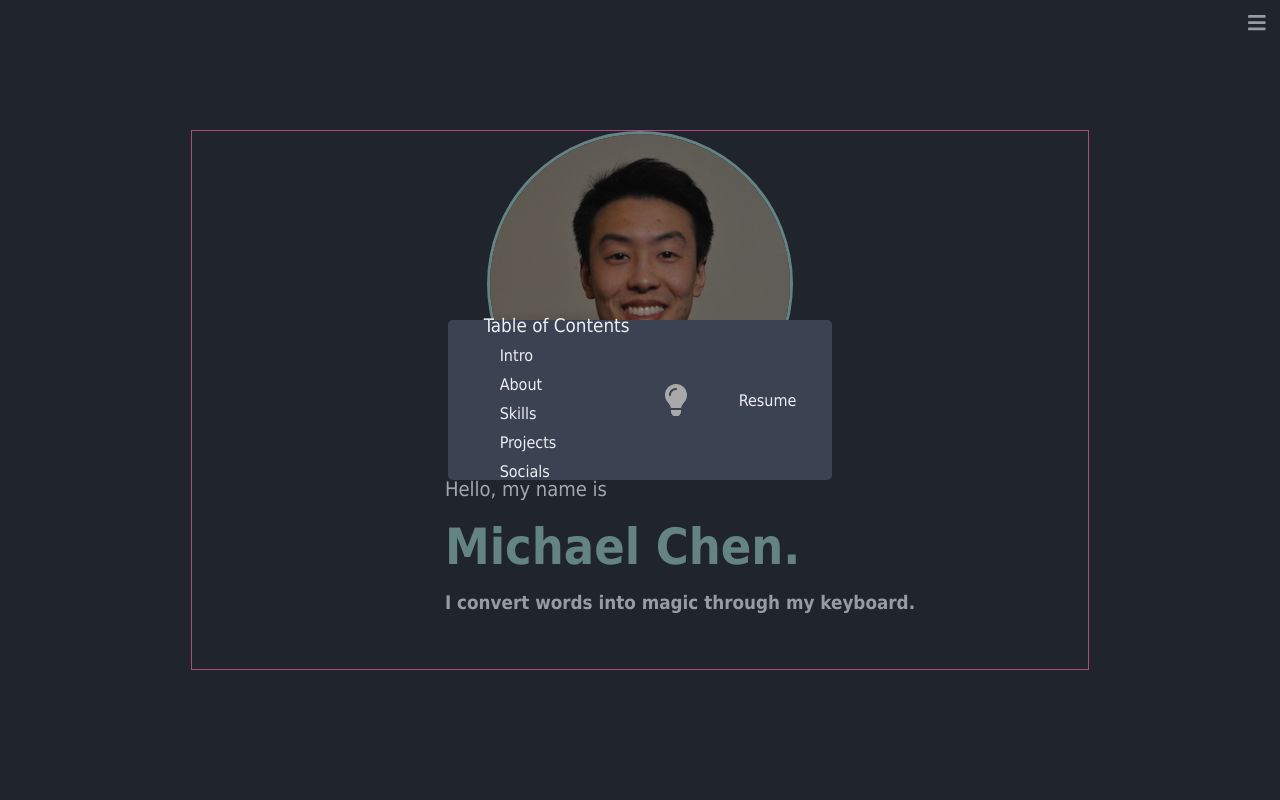
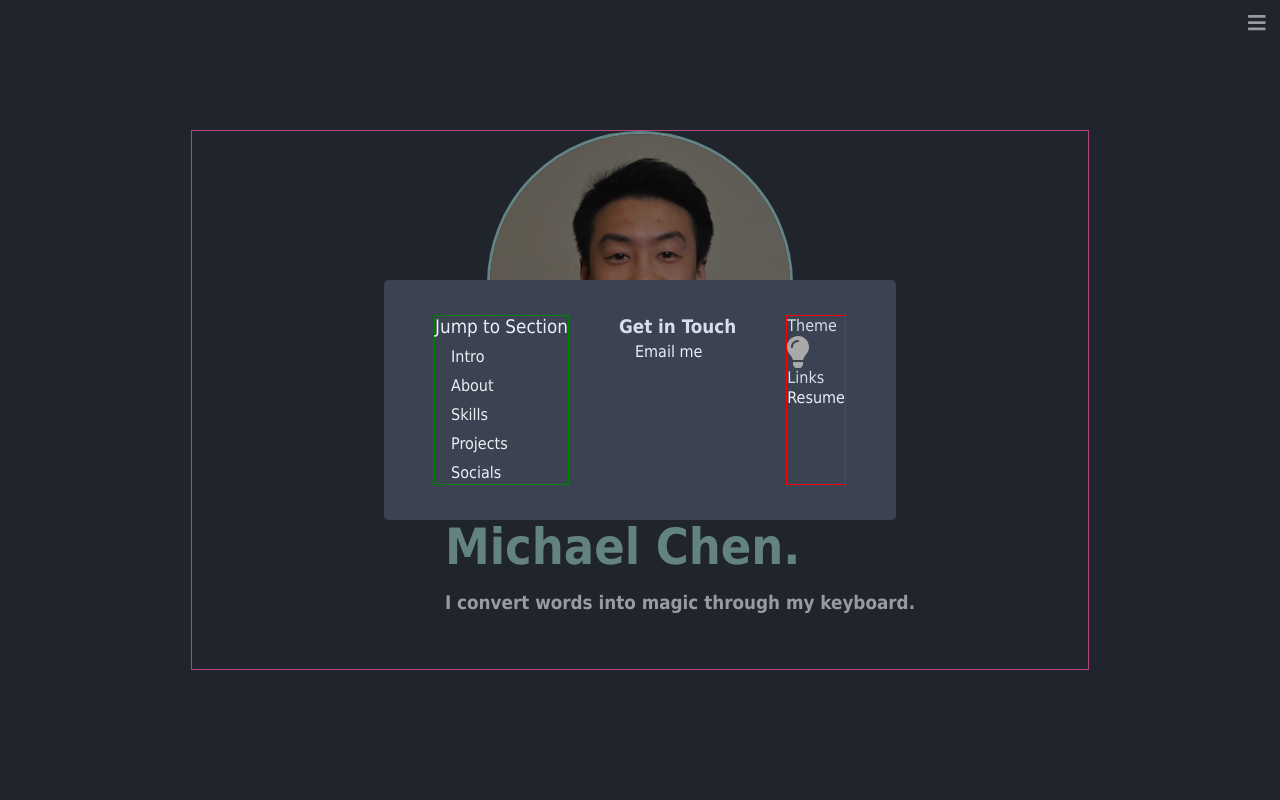
Before and after one commit to michaelcheny/portfolio-v1.5, a React (Create React App) app: page / in a window 1280 px wide. Both pictures are taken after a click on the button 1256 px from the left and 23 px from the top of the page. Shown: the top 800 px of the page. Built offline with nearby package versions, Linux system fonts and the light colour scheme.

Commit message:
css changes to menu temp

```diff
--- a/src/components/Menu.js
+++ b/src/components/Menu.js
@@ -21,11 +21,12 @@ const InsideMenu = styled.div`
   display: flex;
   justify-content: space-evenly;
   align-items: center;
-  height: 20vh;
-  width: 30vw;
+  height: 30%;
+  width: 40%;
   border-radius: 5px;
   background-color: ${(props) => props.theme.secondary};
   transition: 200ms;
+  /* text-decoration: none; */
 
   .theme-light {
     color: orange;
@@ -43,6 +44,8 @@ const InsideMenu = styled.div`
     padding: 5px 0;
     padding-left: 1rem;
     transition: 200ms linear;
+    color: ${(props) => props.theme.textSecondary};
+    text-decoration: none;
 
     &:hover {
       cursor: pointer;
@@ -60,7 +63,11 @@ const InsideMenu = styled.div`
 const ResumeLink = styled.a`
   text-decoration: none;
   color: ${(props) => props.theme.textSecondary};
+  transition: 200ms linear;
+  align-self: flex-end;
+  justify-self: flex-end;
   &:hover {
+    transform: scale(1.05);
     color: ${(props) => props.theme.textAccent};
   }
 `;
@@ -69,13 +76,28 @@ const SectionLinks = styled.div`
   display: flex;
   flex-direction: column;
   color: ${(props) => props.theme.textSecondary};
-
+  border: 1px green solid;
   transition: 200ms linear;
-
+  height: 70%;
   h3 {
     font-weight: 400;
     padding-bottom: 5px;
   }
+`;
+
+const OtherLinks = styled.div`
+  display: flex;
+  flex-direction: column;
+  /* justify-content: center; */
+  border: 1px red solid;
+  height: 70%;
+`;
+
+const Contacts = styled.div`
+  display: flex;
+  flex-direction: column;
+  height: 70%;
+  text-decoration: none;
 `;
 
 const Menu = ({ setShowMenu, setTheme, theme }) => {
@@ -85,7 +107,7 @@ const Menu = ({ setShowMenu, setTheme, theme }) => {
     <MenuContainer>
       <InsideMenu ref={outsideNode}>
         <SectionLinks>
-          <h3>Table of Contents</h3>
+          <h3>Jump to Section</h3>
           <Link className="link" to="intro" smooth duration={400}>
             Intro
           </Link>
@@ -102,17 +124,25 @@ const Menu = ({ setShowMenu, setTheme, theme }) => {
             Socials
           </Link>
         </SectionLinks>
-
+        <Contacts>
+          <h3>Get in Touch</h3>
+          <a href="mailto:michaelchengaming@gmail.com" className="link">
+            Email me
+          </a>
+        </Contacts>
+        <OtherLinks>
+          <p>Theme</p>
           <FontAwesomeIcon
             className={theme === "dark" ? "theme-dark btn" : "theme-light btn"}
             icon={faLightbulb}
             size="2x"
             onClick={() => (theme === "dark" ? setTheme("dark") : setTheme("light"))}
           />
-
-        <ResumeLink className="link" href={resume} target="_blank" rel="noopener noreferrer">
+          <p>Links</p>
+          <ResumeLink href={resume} target="_blank" rel="noopener noreferrer">
             Resume
           </ResumeLink>
+        </OtherLinks>
       </InsideMenu>
     </MenuContainer>
   );
--- a/src/components/Projects.js
+++ b/src/components/Projects.js
@@ -140,7 +140,6 @@ const Seperator = styled.hr`
 
 const Project = ({ project }) => {
   return (
-    <Section id="projects">
     <ProjectContainer>
       <DetailContainer>
         <span className="title">{project.name}</span>
@@ -163,13 +162,13 @@ const Project = ({ project }) => {
         <img src={project.image} alt="temp" className="project-image" />
       </PhotoContainer>
     </ProjectContainer>
-    </Section>
   );
 };
 
 const Projects = () => {
   return (
-    <Section>
+    <Section id="projects">
+      <h2 className="title">Projects</h2>
       {data.projects.map((project, index) => (
         <>
           <Project project={project} key={index} />
```
Lines whose indentation alone changed are shown as unchanged.
